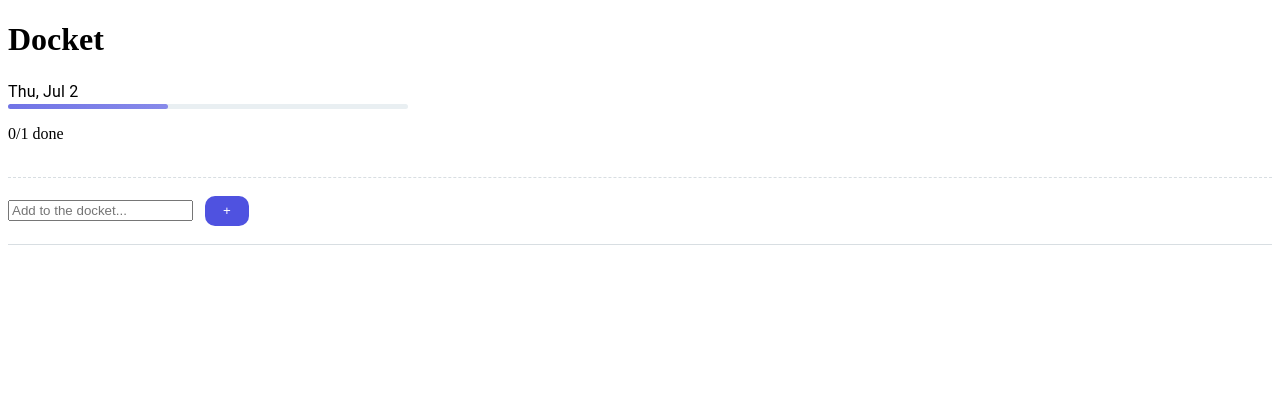
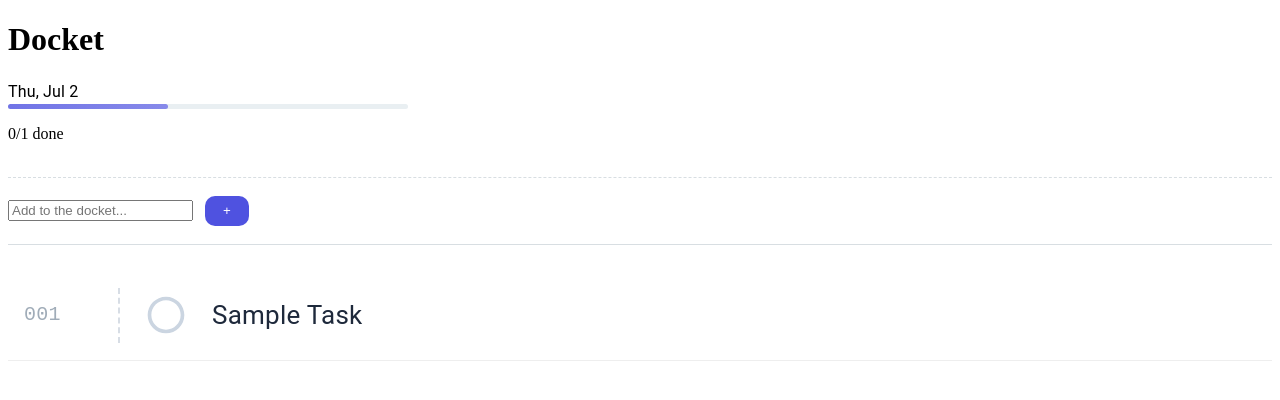
Before and after one commit to TheShreyankMaurya/TodoApp, a React (Vite) app: page / in a window 1280 px wide. Shown: the top 400 px of the page. Built offline with nearby package versions, Linux system fonts and the light colour scheme.

Commit message:
add functionality to display tasks

```diff
--- a/src/Components/Docket.jsx
+++ b/src/Components/Docket.jsx
@@ -3,6 +3,7 @@ import AppHeader from "./HeaderArea/AppHeader";
 import { useRef, useState } from "react";
 import { v4 as uuidv4 } from "uuid";
 import AddTaskForm from "./Input/AddTaskForm";
+import TaskList from "./List/TaskList";
 
 export default function TodoList() {
     console.log("Rendered");
@@ -56,6 +57,8 @@ export default function TodoList() {
                     borderColor: "#D8DEE2",
                 }}
             ></Divider>
+            <br />
+            <TaskList todo={todo}></TaskList>
         </>
     );
 }
--- /dev/null
+++ b/src/Components/List/TaskList.jsx
@@ -0,0 +1,71 @@
+import List from "@mui/material/List";
+import ListItem from "@mui/material/ListItem";
+import ListItemText from "@mui/material/ListItemText";
+import Box from "@mui/material/Box";
+import CheckCircleIcon from "@mui/icons-material/CheckCircle";
+import RadioButtonUncheckedIcon from "@mui/icons-material/RadioButtonUnchecked";
+import Typography from "@mui/material/Typography";
+
+export default function TaskList({ todo }) {
+    return (
+        <List>
+            {todo.map((obj) => (
+                <ListItem
+                    key={obj.id}
+                    sx={{
+                        display: "flex",
+                        alignItems: "center",
+                        height: 90,
+                        borderBottom: "1px solid #eee",
+                        gap: 3,
+                    }}
+                >
+                    <Typography
+                        sx={{
+                            width: 70,
+                            color: "#a0acb8",
+                            fontSize: 20,
+                            fontFamily: "monospace",
+                        }}
+                    >
+                        {obj.tokenNumber}
+                    </Typography>
+
+                    <Box
+                        sx={{
+                            height: 55,
+                            borderLeft: "2px dashed #d7dde5",
+                        }}
+                    />
+
+                    {obj.done ? (
+                        <CheckCircleIcon
+                            sx={{
+                                color: "#4f46e5",
+                                fontSize: 44,
+                            }}
+                        />
+                    ) : (
+                        <RadioButtonUncheckedIcon
+                            sx={{
+                                color: "#cbd5e1",
+                                fontSize: 44,
+                            }}
+                        />
+                    )}
+
+                    <Typography
+                        sx={{
+                            flex: 1,
+                            fontSize: 26,
+                            color: obj.done ? "#94a3b8" : "#1e293b",
+                            textDecoration: obj.done ? "line-through" : "none",
+                        }}
+                    >
+                        {obj.text}
+                    </Typography>
+                </ListItem>
+            ))}
+        </List>
+    );
+}
```
